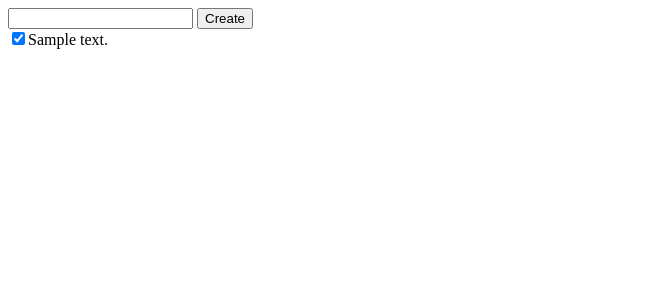
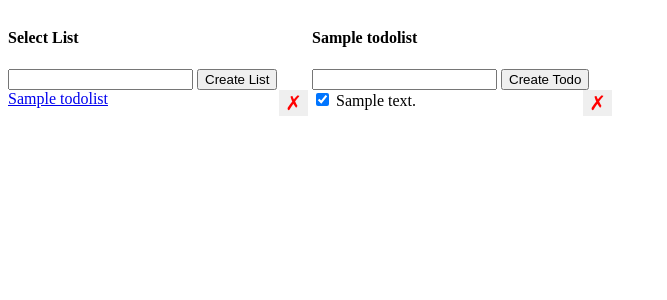
Before and after one commit to Beebarnes/todo-flask, a Flask app: template templates/index.html in a window 1280 px wide. Shown: the top 300 px of the page, without its empty margins (0-667 px from the left). Run offline with Flask 2, Linux system fonts and the light colour scheme; the template is opened without the code that fills it: values that come from a table or form of the project are taken from there, others are empty; tables that the repository leaves empty hold one stand-in row (values such as "Sample post").

Commit message:
added lists for different todo lists

```diff
--- a/app.py
+++ b/app.py
@@ -16,31 +16,53 @@ class Todo(db.Model):
     id = db.Column(db.Integer, primary_key=True)
     description = db.Column(db.String(), nullable=False)
     completed = db.Column(db.Boolean, nullable=False, default=False)
+    list_id = db.Column(db.Integer, db.ForeignKey('todolists.id'), nullable=False)
 
     def __repr__(self):
         return f'<Todo {self.id} {self.description}>'
 
+class TodoList(db.Model):
+    __tablename__ = 'todolists'
+    id = db.Column(db.Integer, primary_key=True)
+    name = db.Column(db.String(), nullable=False)
+    todos = db.relationship('Todo', backref='list', lazy=True)
+
 @app.route('/todos/create', methods=['POST'])
 def create_todo():
-    error = False
     body = {}
     try:
+        print('create todo try reached')
         description = request.get_json()['description']
+        list_name = request.get_json()['list_name']
         todo = Todo(description=description)
-        todo = Todo(description=description)
+        current_TodoList = TodoList.query.filter_by(name=list_name).first()
+        todo.list_id = current_TodoList.id
         db.session.add(todo)
         db.session.commit()
         body['description'] = todo.description
     except:
-        error = True
         db.session.rollback()
         print(sys.exc_info())
     finally:
         db.session.close()
-    if error:
-        abort(400)
-    if not error:
-        return jsonify(body)
+        return redirect(url_for('index'))
+
+@app.route('/lists/create', methods=['POST'])
+def create_list():
+    body = {}
+    try:
+        name = request.get_json()['name']
+        list = TodoList(name=name)
+        db.session.add(list)
+        db.session.commit()
+        body['name'] = list.name
+        return redirect(url_for('index'))
+    except:
+        db.session.rollback()
+        print(sys.exc_info())
+    finally:
+        db.session.close()
+        return redirect(url_for('index'))
 
 @app.route('/todos/<todo_id>/set-completed', methods=['POST'])
 def set_completed_todo(todo_id):
@@ -49,13 +71,46 @@ def set_completed_todo(todo_id):
         todo = Todo.query.get(todo_id)
         todo.completed = completed
         db.session.commit()
+        return redirect(url_for('index'))
     except:
         db.session.rollback()
     finally:
         db.session.close()
     return redirect(url_for('index'))
 
+@app.route('/todos/<todo_id>', methods=['DELETE'])
+def delete_todo(todo_id):
+    try:
+        todo = Todo.query.get(todo_id)
+        db.session.delete(todo)
+        db.session.commit()
+    except:
+        db.session.rollback()
+    finally:
+        db.session.close()
+    return jsonify({ 'success': True })
+
+@app.route('/lists/<list_id>', methods=['DELETE'])
+def delete_list(list_id):
+    try:
+        list = TodoList.query.get(list_id)
+        db.session.delete(list)
+        db.session.commit()
+    except:
+        db.session.rollback()
+    finally:
+        db.session.close()
+    return jsonify({ 'success': True })
+
+
+@app.route('/lists/<list_id>')
+def get_list_todos(list_id):
+    return render_template('index.html',
+    lists=TodoList.query.all(),
+    active_list=TodoList.query.get(list_id),
+    todos=Todo.query.filter_by(list_id=list_id).order_by('id').all())
+
 
 @app.route('/')
 def index():
-    return render_template('index.html', data=Todo.query.order_by('id').all())
+    return redirect(url_for('get_list_todos', list_id=1))
--- a/templates/index.html
+++ b/templates/index.html
@@ -13,27 +13,69 @@
         list-style: none;
         padding: 0;
         margin: 0;
+        width: 300px;
+      }
+
+      li {
+        clear: both;
+      }
+
+      li button {
+        -webkit-appearance: none;
+        border: none;
+        outline: none;
+        color: red;
+        float: right;
+        cursor: pointer;
+        font-size: 20px;
+      }
+
+      .wrapper {
+        display: inline-block;
+        vertical-align: top;
       }
 
     </style>
   </head>
-  <body>
-    <form id="form">
+  <body data-url="{{ url_for('index') }}"">
+    <div class="wrapper">
+      <h4>Select List</h4>
+      <form id="list-form">
+        <input type="text" id="list-name" name="list-name" />
+        <input type="submit" value="Create List" />
+      </form>
+      <ul id="lists">
+        {% for list in lists %}
+        <li>
+          <a href="/lists/{{ list.id }}">{{list.name}}</a>
+          <button class="delete-list-button" data-id="{{ list.id }}">&cross;</button>
+        </li>
+        {% endfor %}
+      </ul>
+    </div>
+    <div class="wrapper">
+      <h4 id="active-list">{{ active_list.name }}</h4>
+      <form id="todo-form">
         <input type="text" id="description" name="description" />
-      <input type="submit" value="Create" />
+        <input type="submit" value="Create Todo" />
       </form>
       <ul id="todos">
-      {% for d in data %}
-      <li><input type="checkbox" class="check-completed" data-id="{{ d.id }}" {% if d.completed %} checked {% endif %}/>{{d.description}}</li>
+        {% for todo in todos %}
+        <li>
+          <input type="checkbox" class="check-completed" todos-id="{{ todo.id }}" {% if todo.completed %} checked {% endif %}/>
+          {{todo.description}}
+          <button class="delete-button" data-id="{{ todo.id }}">&cross;</button>
+        </li>
         {% endfor %}
       </ul>
+    </div>
+
     <script>
 
       const checkboxes = document.querySelectorAll('.check-completed');
       for (let i=0; i < checkboxes.length; i++){
         const checkbox = checkboxes[i];
         checkbox.onchange = function(e) {
-          console.log('event', e);
           const newCompleted = e.target.checked;
           const todoID = e.target.dataset['id'];
           fetch('/todos/' + todoID + '/set-completed', {
@@ -48,27 +90,64 @@
         }
       }
 
-      document.getElementById("form").onsubmit = function(e) {
+      const deleteButtons = document.querySelectorAll('.delete-button');
+      for (let i = 0; i < deleteButtons.length; i++){
+        const deleteButton = deleteButtons[i];
+        deleteButton.onclick = function(e) {
+          console.log(e);
+          const todoID = e.target.dataset['id']
+          fetch('/todos/' + todoID, {
+            method: 'DELETE',
+          })
+        }
+      }
+
+      const deleteListButtons = document.querySelectorAll('.delete-list-button');
+      for (let i = 0; i < deleteListButtons.length; i++){
+        const deleteListButton = deleteListButtons[i];
+        deleteListButton.onclick = function(e) {
+          console.log(e);
+          const listID = e.target.dataset['id']
+          fetch('/lists/' + listID, {
+            method: 'DELETE',
+          })
+        }
+      }
+
+      const descInput = document.getElementById('description');
+      const listName = document.getElementById('active-list').innerHTML;
+      document.getElementById('todo-form').onsubmit = function(e) {
+        console.log(listName);
         e.preventDefault();
-        fetch("/todos/create", {
-          method: "POST",
+        const desc = descInput.value;
+        descInput.value = '';
+        fetch('/todos/create', {
+          method: 'POST',
           body: JSON.stringify({
-            description: document.getElementById("description").value
+            'description': desc,
+            'list_name': listName
           }),
           headers: {
-            "Content-Type": "application/json"
+            'Content-Type': 'application/json'
           }
         })
-          .then(function(response) {
-            return response.json();
+      }
+
+      const listInput = document.getElementById('list-name');
+      document.getElementById('list-form').onsubmit = function(e) {
+        e.preventDefault();
+        const name = listInput.value;
+        listInput.value = '';
+        fetch('/lists/create', {
+          method: 'POST',
+          body: JSON.stringify({
+            'name': name
+          }),
+          headers: {
+            'Content-Type': 'application/json'
+          }
         })
-          .then(function(jsonResponse) {
-            console.log(jsonResponse);
-            const liItem = document.createElement("LI");
-            liItem.innerHTML = jsonResponse["description"];
-            document.getElementById("todos").appendChild(liItem);
-          });
-      };
+      }
     </script>
   </body>
 </html>
```
Also changed, not shown: migrations/versions/28584c6cde62_.py (added, +32 -0 lines), migrations/versions/d7f1e19d5d00_.py (added, +36 -0 lines). Lines whose indentation alone changed are shown as unchanged.
